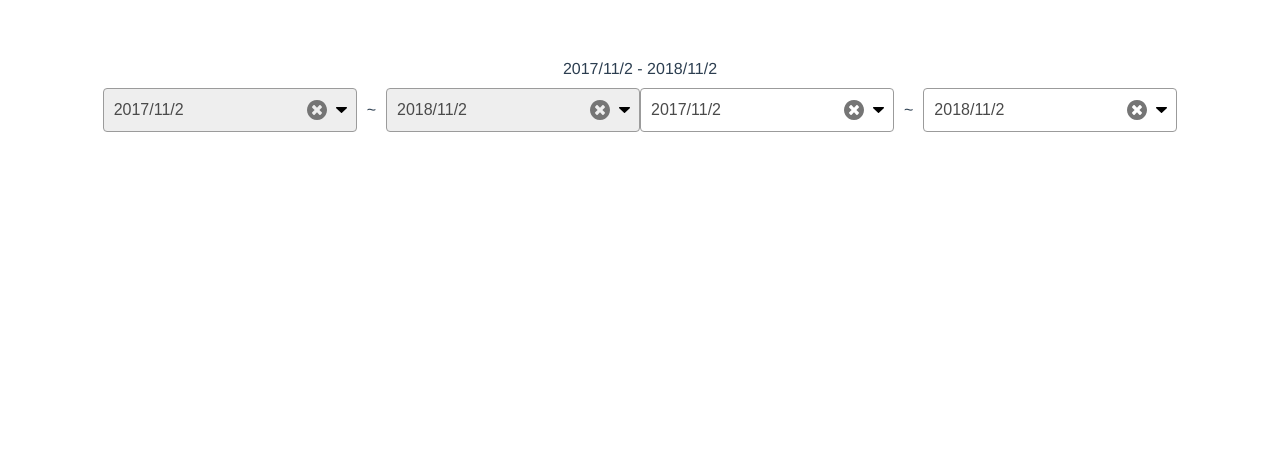
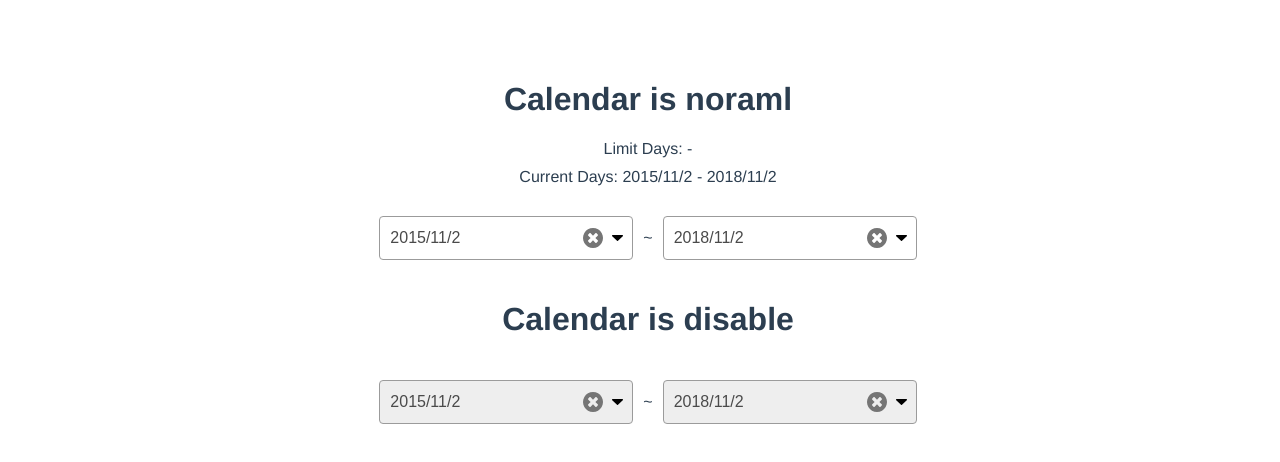
Before and after one commit to Shenglian/vue_calendar_select, a Vue app: page / in a window 1280 px wide. Shown: the top 462 px of the page. Built offline with nearby package versions, Linux system fonts and the light colour scheme.

Commit message:
update issues

```diff
--- a/package.json
+++ b/package.json
@@ -1,6 +1,6 @@
 {
   "name": "vue_calendar_select",
-  "version": "1.1.3",
+  "version": "1.1.4",
   "description": "select start_date and end_date in datepicker",
   "author": "Sheng",
   "private": false,
--- a/src/App.vue
+++ b/src/App.vue
@@ -1,14 +1,22 @@
 <template>
   <div id="app">
-    <div class="parent_data"> {{ start }} - {{ end }} </div>
-    <Calendar
-      @sendDate="getDate"
-      :datepickerStatus="datepickerStatus"
-      :setDays="setDays" />
-    <Calendar
-      @sendDate="getDate"
-      :datepickerStatus="datepickerStatusEmpty"
-      :setDays="setDays" />
+    <div class="calendar">
+      <h1>Calendar is noraml</h1>
+      <div class="parent_data"> Limit Days: {{ limitStart }} - {{ limitEnd }} </div>
+      <div class="parent_data"> Current Days: {{ currentStart }} - {{ currentEnd }} </div>
+      <Calendar
+        @sendDate="getDate"
+        :datepickerStatus="datepickerStatusEmpty"
+        :setLimitDays="setLimitDays"
+        :setCurrentDays="setCurrentDays" />
+
+      <h1>Calendar is disable</h1>
+      <Calendar
+        @sendDate="getDate"
+        :datepickerStatus="datepickerStatus"
+        :setLimitDays="setLimitDays"
+        :setCurrentDays="setCurrentDays" />
+    </div>
   </div>
 </template>
 
@@ -22,9 +30,14 @@ export default {
   },
   data() {
     return {
-      setDays: ['2017/11/2', '2018/11/2'],
-      start: '',
-      end: '',
+      setLimitDays: ['', ''],
+      limitStart: '',
+      limitEnd: '',
+
+      setCurrentDays: ['2015/11/2', '2018/11/2'],
+      currentStart: '',
+      currentEnd: '',
+
       datepickerStatus: 'disable',
       datepickerStatusEmpty: '',
     }
@@ -35,18 +48,26 @@ export default {
   computed: {},
   methods: {
     setPropValue() {
-      this.start = this.setDays[0];
-      this.end = this.setDays[1];
+      this.limitStart = this.setLimitDays[0];
+      this.limitEnd = this.setLimitDays[1];
+      this.currentStart = this.setCurrentDays[0];
+      this.currentEnd = this.setCurrentDays[1];
     },
     getDate({ startDay, endDay } = {}) {
-      this.start = startDay;
-      this.end = endDay;
+      this.currentStart = startDay;
+      this.currentEnd = endDay;
     },
   }
 }
 </script>
 
 <style>
+
+html, body {
+  width: 100%;
+  height: 100%;
+}
+
 #app {
   font-family: 'Avenir', Helvetica, Arial, sans-serif;
   -webkit-font-smoothing: antialiased;
@@ -55,6 +76,16 @@ export default {
   color: #2c3e50;
   margin-top: 60px;
 }
+
+#app .calendar {
+  display: flex;
+  flex-direction: column;
+}
+
+#app .calendar .calendar_wrapper {
+  margin: 20px auto;
+}
+
 .parent_data {
   display: flex;
   justify-content: center;
--- a/src/components/Calendar.vue
+++ b/src/components/Calendar.vue
@@ -113,10 +113,16 @@
     name: 'calendar',
     components: {},
     props: {
-      setDays: {
+      setLimitDays: {
         type: Array,
         default() {
-          return ['2001/3/20', '2018/3/20']; // [Start, End]
+          return ['2017/3/20', '2018/3/20']; // [Start, End]
+        }
+      },
+      setCurrentDays: {
+        type: Array,
+        default() {
+          return ['2017/3/30', '2018/3/10']; // [Start, End]
         }
       },
       datepickerStatus: '',
@@ -162,7 +168,7 @@
       }
     },
     watch: {
-      'setDays'() {
+      'setLimitDays'() {
         this.setValue();
       },
     },
@@ -176,13 +182,18 @@
       },
       // set default / change time format
       setValue() {
-        let start = this.setDays[0] ? this.setDays[0].replace(/-/g, "/") : '2001/1/1';
-        let end = this.setDays[1] ? this.setDays[1].replace(/-/g, "/") : '2011/1/1';
+        let start = this.setLimitDays[0] ? this.setLimitDays[0].replace(/-/g, "/") : null;
+        let end = this.setLimitDays[1] ? this.setLimitDays[1].replace(/-/g, "/") : null;
 
         this.defaultStartDay = start;
         this.defaultEndDay = end;
-        this.startDay = start;
-        this.endDay = end;
+
+        // Using defaultStartDay and defaultEndDay, if no pass setCurrentDays array.
+        let currentStart = this.setCurrentDays[0] ? this.setCurrentDays[0].replace(/-/g, "/") : this.defaultStartDay;
+        let currentEnd = this.setCurrentDays[1] ? this.setCurrentDays[1].replace(/-/g, "/") : this.defaultEndDay;
+
+        this.startDay = currentStart;
+        this.endDay = currentEnd;
       },
       init() {
         this.setValue();
@@ -202,18 +213,15 @@
       },
       clearDateValue(type) {
         type === 'start' ? (
-          this.startDay = this.defaultStartDay,
-          this.$emit('sendDate', {
-            startDay: '',
-            endDay: this.defaultEndDay,
-          })
+          this.startDay = this.defaultStartDay
         ) : (
-          this.endDay = this.defaultEndDay,
-          this.$emit('sendDate', {
-            startDay: this.defaultStartDay,
-            endDay: '',
-          })
+          this.endDay = this.defaultEndDay
         );
+
+        this.$emit('sendDate', {
+          startDay: this.defaultStartDay,
+          endDay: this.defaultEndDay,
+        })
       },
       currentSelectdRange(date) {
         let dateGroup = Date.parse(`${date.year}/${date.month}/${date.date}`);
```
Also changed, not shown: 1 other file (tests, documents, lock files or other folders).
